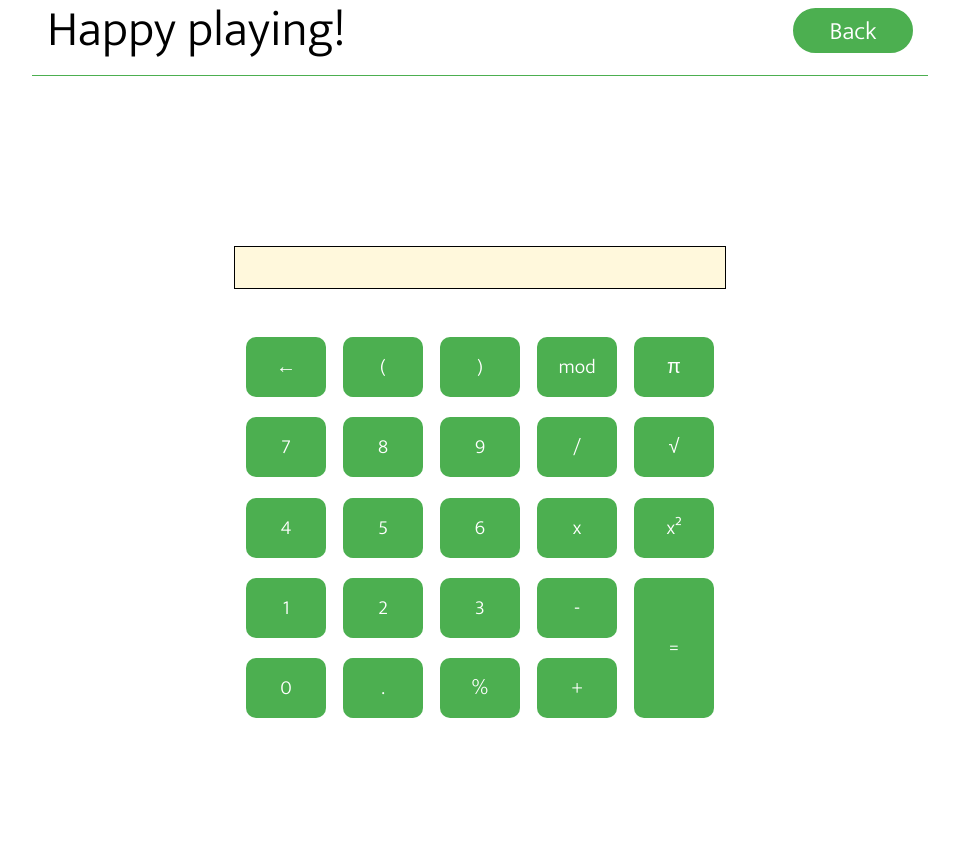
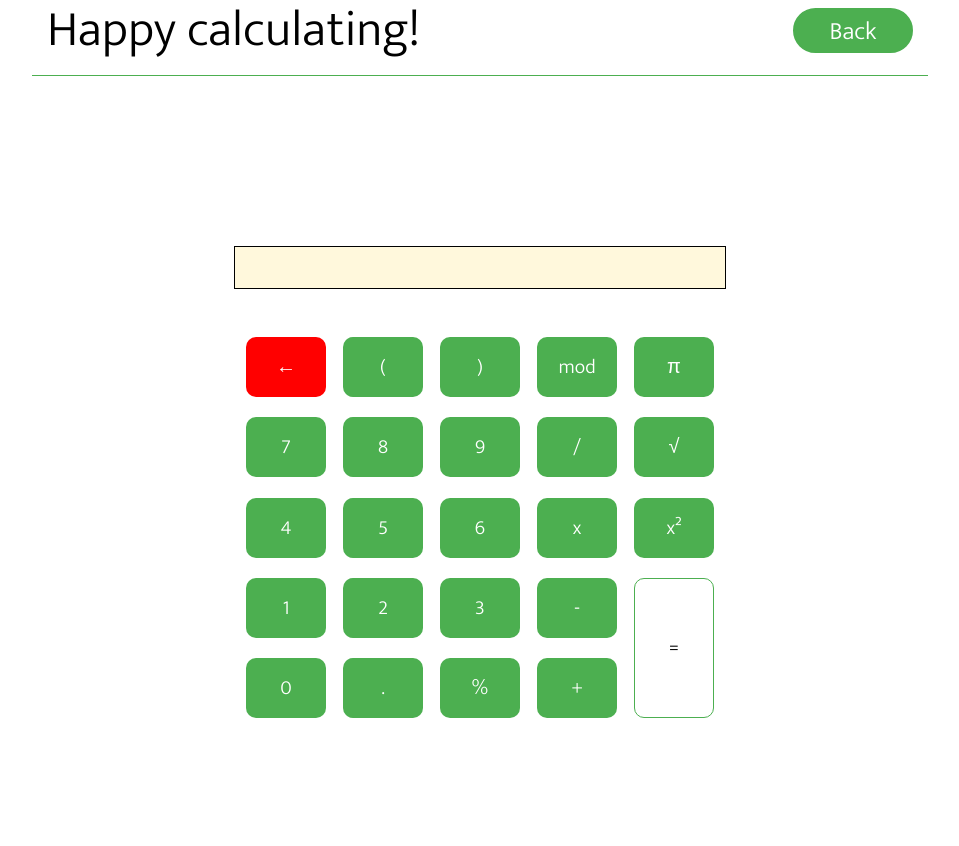
Before and after one commit to prog-abhi/calculator-app, a Flask app: page /app/ in a window 1280 px wide. Shown: the whole page, without its empty margins (160-1119 px from the left). Run offline with Flask 2, Linux system fonts and the light colour scheme.

Commit message:
styling changes for the = and backspace button

```diff
--- a/app/static/css/button_container.css
+++ b/app/static/css/button_container.css
@@ -88,4 +88,11 @@ button.calculator_button:hover {
 
 #equal_button_container button {
   height: 7em;
+  background-color: white;
+  color: black;
+  border: 1px solid #4caf50;
 }
+
+#backspace_button_container button {
+  background-color: red;
+}
--- a/app/templates/base.html
+++ b/app/templates/base.html
@@ -17,7 +17,7 @@
           {% if root %}
           <h1>Welcome to the calculator app!</h1>
           {% else %}
-          <h1>Happy playing!</h1>
+          <h1>Happy calculating!</h1>
           {% endif %}
         </div>
         <nav id="navbar">
```
